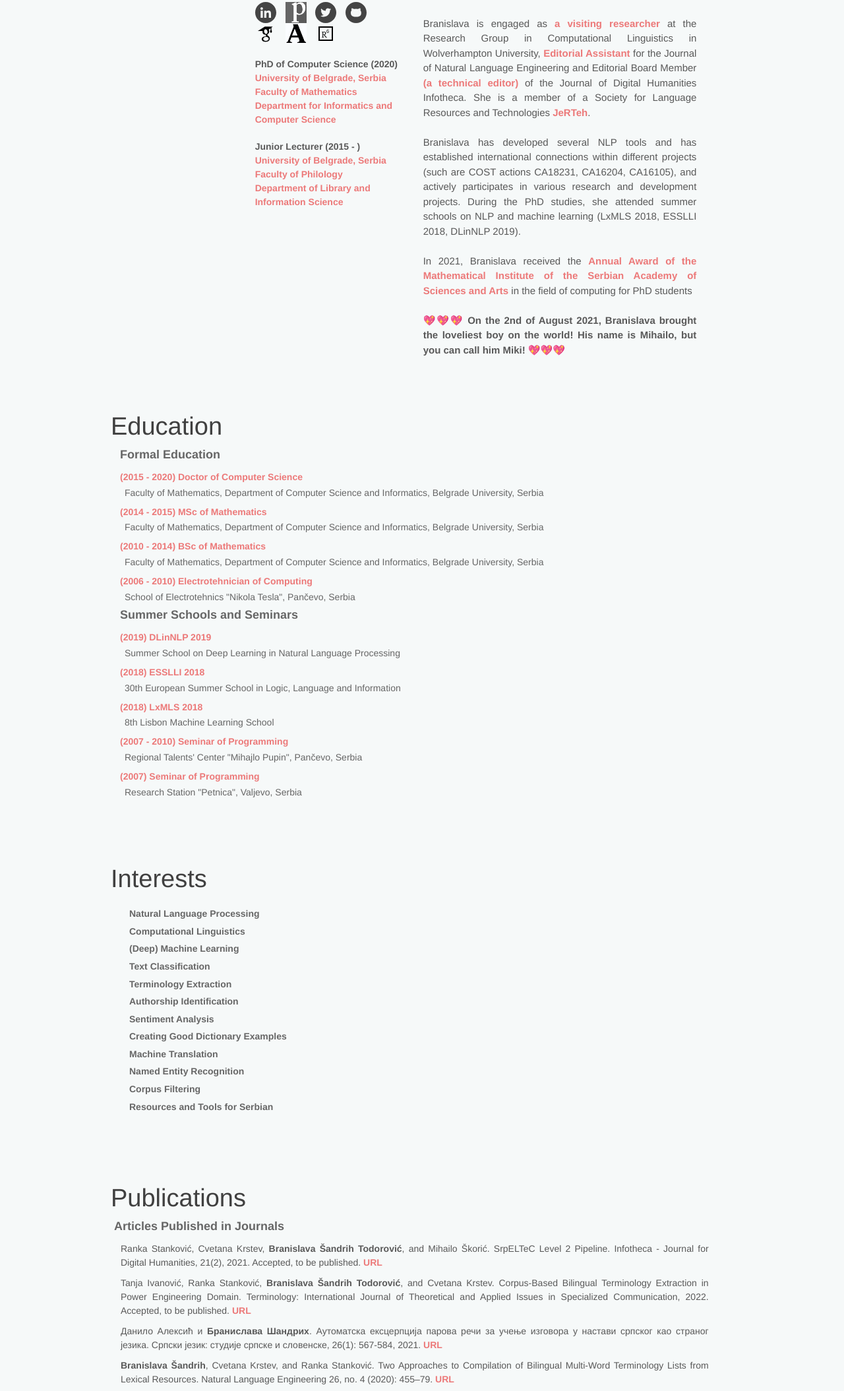
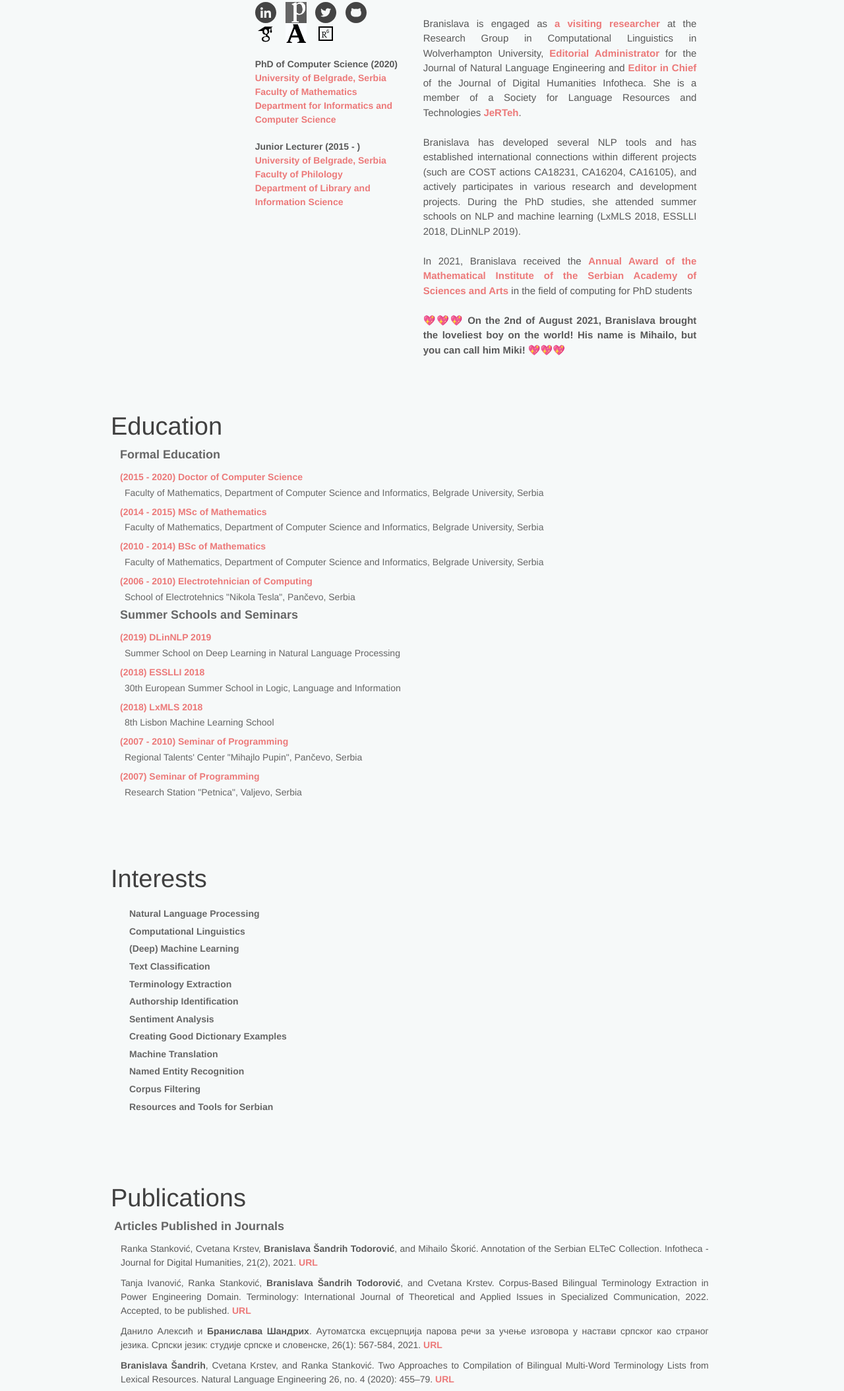
Before and after one commit to Branislava/branislava.github.io, a plain HTML site: page index.html in a window 1280 px wide. Shown: the part 396-2505 px from the top of the page at 66% size. Drawn offline with Linux system fonts and the light colour scheme.

Commit message:
Update index.html

```diff
--- a/index.html
+++ b/index.html
@@ -86,7 +86,7 @@
             learning and deep learning applied to development of tools, resources and models for the <a href="http://portal.jerteh.rs" target="_blank">Serbian language</a>. She has published more than 30 papers in journals and proceedings of scientific conferences.
             <br />
             <br />
-            Branislava is engaged as <a href="http://rgcl.wlv.ac.uk/people/" target="_blank">a visiting researcher</a> at the Research Group in Computational Linguistics in Wolverhampton University, <a href="https://www.cambridge.org/core/journals/natural-language-engineering/information/editorial-board" target="_blank">Editorial Assistant</a> for the Journal of Natural Language Engineering and Editorial Board Member <a href="http://infoteka.bg.ac.rs/index.php/en/r-d-ci" target="_blank">(a technical editor)</a> of the Journal of Digital Humanities Infotheca. She is a member of a Society for Language Resources and Technologies <a href="http://jerteh.rs?lang=en" target="_blank">JeRTeh</a>.
+            Branislava is engaged as <a href="http://rgcl.wlv.ac.uk/people/" target="_blank">a visiting researcher</a> at the Research Group in Computational Linguistics in Wolverhampton University, <a href="https://www.cambridge.org/core/journals/natural-language-engineering/information/editorial-board" target="_blank">Editorial Administrator</a> for the Journal of Natural Language Engineering and <a href="http://infoteka.bg.ac.rs/index.php/en/r-d-ci" target="_blank">Editor in Chief</a> of the Journal of Digital Humanities Infotheca. She is a member of a Society for Language Resources and Technologies <a href="http://jerteh.rs?lang=en" target="_blank">JeRTeh</a>.
             <br />
             <br />
             Branislava has developed several NLP tools and has established international connections within different projects (such are COST actions CA18231, CA16204, CA16105), and actively participates in various research and development projects. During the PhD studies, she attended summer schools on NLP and machine learning (LxMLS 2018, ESSLLI 2018, DLinNLP 2019).
@@ -166,7 +166,7 @@
                 <h3 class="tiny_title distance-bottom">Articles Published in Journals</h3>
 
                 <div class="publication">
-                Ranka Stanković, Cvetana Krstev, <span class="em">Branislava Šandrih Todorović</span>, and Mihailo Škorić. SrpELTeC Level 2 Pipeline. Infotheca - Journal for Digital Humanities, 21(2), 2021. Accepted, to be published. <a href="#" target="_blank">URL</a>
+                Ranka Stanković, Cvetana Krstev, <span class="em">Branislava Šandrih Todorović</span>, and Mihailo Škorić. Annotation of the Serbian ELTeC Collection. Infotheca - Journal for Digital Humanities, 21(2), 2021. <a href="https://doi.org/10.18485/infotheca.2021.21.2.3" target="_blank">URL</a>
                 </div>
 
                 <div class="publication">
```
